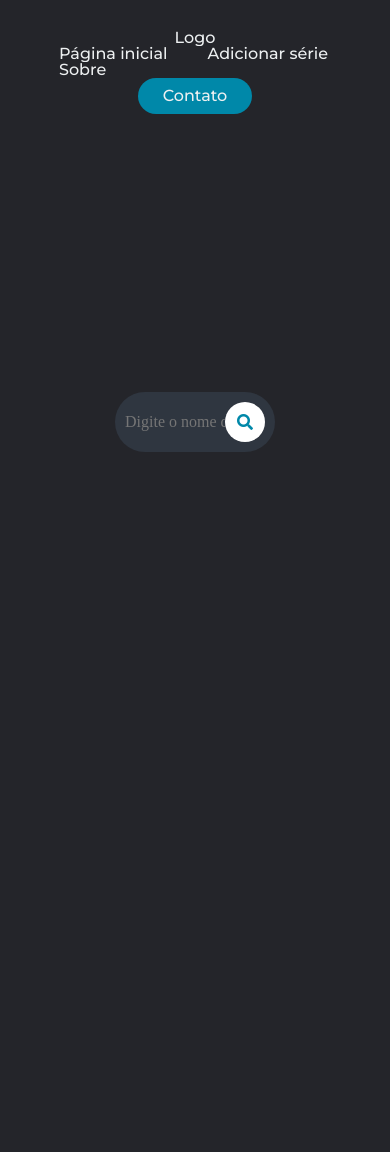
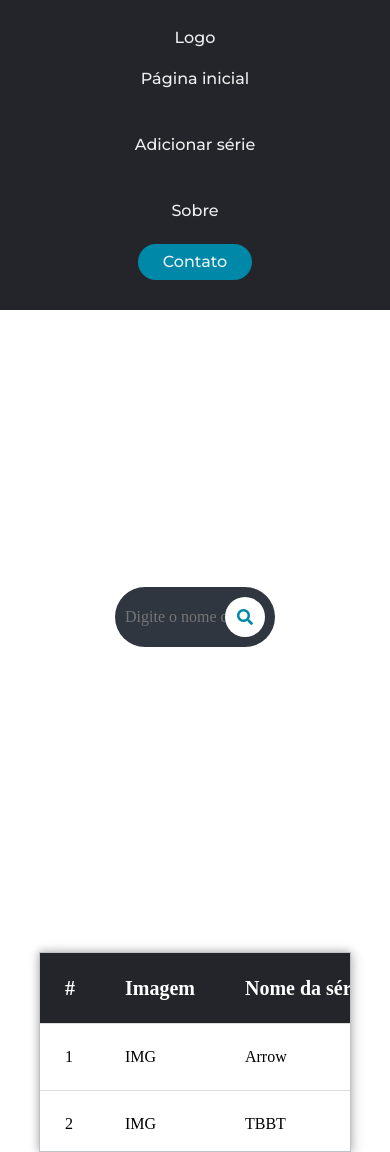
Before and after one commit to luizeduardoufg/series, a React (Create React App) app: page / in a window 390 px wide. Before the commit the page ends 844 px from the top, so only its background shows below. Built offline with nearby package versions, Linux system fonts and the light colour scheme.

Commit message:
Organized directorys and added series table

```diff
--- a/src/App.js
+++ b/src/App.js
@@ -1,30 +1,15 @@
 import './styles/App/App.css';
-import './styles/App/navbar.css';
-import './styles/App/searchbar.css';
+import Navbar from './components/Navbar/Navbar';
+import Searchbar from './components/Searchbar/Searchbar';
+import SeriesTable from './components/SeriesTable/SeriesTable';
 
 function App() {
   return (
-    <div>
-      <header>
-        {/* <img className="logo" src="images/logo.svg" alt="logo" /> */}
-        <div className="logo">Logo</div>
-        <nav>
-          <ul className="nav__links">
-            <li><a href="/">Página inicial</a></li>
-            <li><a href="/">Adicionar série</a></li>
-            <li><a href="/">Sobre</a></li>
-          </ul>
-        </nav>
-        <a className="cta" href="/"><button>Contato</button></a>
-      </header>
-
+    <div className="body">
+      <Navbar />
       <main>
-        <div className="search_box">
-          <input className="search_box__search_txt" type="text" name="" placeholder="Digite o nome da série..." />
-          <a className="search_box__search_btn" href="/">
-            <i class="fas fa-search"></i>
-          </a>
-        </div>
+        <Searchbar />
+        <SeriesTable />
       </main>
     </div>
   );
--- /dev/null
+++ b/src/components/Navbar/Navbar.js
@@ -0,0 +1,18 @@
+import './navbar.css';
+
+export default function Navbar() {
+  return (
+    <header>
+      {/* <img className="logo" src="images/logo.svg" alt="logo" /> */}
+      <div className="logo">Logo</div>
+      <nav>
+        <ul className="nav__links">
+          <li><a href="/">Página inicial</a></li>
+          <li><a href="/">Adicionar série</a></li>
+          <li><a href="/">Sobre</a></li>
+        </ul>
+      </nav>
+      <a className="cta" href="/"><button>Contato</button></a>
+    </header>
+  );
+}
--- a/src/styles/App/navbar.css
+++ b/src/components/Navbar/navbar.css
@@ -32,7 +32,8 @@ header {
 
 .nav__links li a:hover {
   color: #0088a9;
-  padding: 9px 25px;
+  padding: 9px 5px;
+  margin: -5px;
   border-radius: 50px;
   background-color: white;
   transition: all 0.3s ease 0s;
@@ -42,6 +43,7 @@ header button {
   padding: 9px 25px;
   background-color: rgba(0, 136, 169, 1);
   border: none;
+  outline: none;
   border-radius: 50px;
   cursor: pointer;
   transition: all 0.3s ease 0s;
@@ -57,7 +59,9 @@ header button:hover {
     flex-flow: column;
   }
 
-  .nav__links {
+  .nav__links li {
     display: block;
+    padding: 25px;
+    text-align: center;
   }
 }
--- /dev/null
+++ b/src/components/Searchbar/Searchbar.js
@@ -0,0 +1,14 @@
+import './searchbar.css';
+
+export default function Searchbar() {
+  return (
+    <form>
+      <div className="search_box">
+        <input className="search_box__search_txt" type="text" name="" placeholder="Digite o nome da série..." />
+        <a className="search_box__search_btn" href="/">
+          <i class="fas fa-search"></i>
+        </a>
+      </div>
+    </form>
+  );
+}
--- a/src/styles/App/searchbar.css
+++ b/src/components/Searchbar/searchbar.css
@@ -9,17 +9,17 @@
   padding: 10px;
 }
 
-.search_box:hover > .search_box__search_txt {
+.search_box:hover>.search_box__search_txt {
   width: 240px;
   padding: 0 6px;
 }
 
-.search_box:hover > .search_box__search_btn {
+.search_box:hover>.search_box__search_btn {
   background: white;
 }
 
 .search_box__search_btn {
-  color: rgba(0, 136, 169, 1);
+  color: #0088a9;
   float: right;
   width: 40px;
   height: 40px;
@@ -30,7 +30,7 @@
   transition: 0.4s;
 }
 
-.search_box__search_btn > i {
+.search_box__search_btn>i {
   background: none;
 }
 
@@ -38,7 +38,7 @@
   border: none;
   background: none;
   outline: none;
-  float:left;
+  float: left;
   padding: 0;
   color: white;
   font-size: 16px;
@@ -47,11 +47,22 @@
   width: 0;
 }
 
+@media screen and (max-width: 730px) {
+  .search_box {
+    margin: 40% 0;
+  }
+}
+
 @media screen and (max-width: 500px) {
+  .search_box {
+    margin-top: 50%;
+  }
   .search_box__search_txt {
     width: 100px;
   }
-
+  .search_box:hover>.search_box__search_txt {
+    width: 100px;
+  }
   .search_box__search_btn {
     background: white;
   }
--- /dev/null
+++ b/src/components/SeriesTable/SeriesTable.js
@@ -0,0 +1,49 @@
+import './seriestable.css';
+
+export default function SeriesTable() {
+  return (
+    <table>
+      <thead>
+        <tr id="table__thead___header">
+          <th>#</th>
+          <th>Imagem</th>
+          <th>Nome da série</th>
+          <th>Episódios</th>
+        </tr>
+      </thead>
+
+      <tbody>
+        <tr>
+          <td>1</td>
+          <td>IMG</td>
+          <td>Arrow</td>
+          <td>24</td>
+        </tr>
+        <tr>
+          <td>2</td>
+          <td>IMG</td>
+          <td>TBBT</td>
+          <td>24</td>
+        </tr>
+        <tr>
+          <td>3</td>
+          <td>IMG</td>
+          <td>Greys</td>
+          <td>24</td>
+        </tr>
+        <tr>
+          <td>3</td>
+          <td>IMG</td>
+          <td>Greys</td>
+          <td>24</td>
+        </tr>
+        <tr>
+          <td>3</td>
+          <td>IMG</td>
+          <td>Greys</td>
+          <td>24</td>
+        </tr>
+      </tbody>
+    </table>
+  );
+}
--- /dev/null
+++ b/src/components/SeriesTable/seriestable.css
@@ -0,0 +1,55 @@
+table {
+  position: absolute;
+  left: 50%;
+  top: 120%;
+  transform: translate(-50%, -50%);
+  border-collapse: collapse;
+  width: 1050px;
+  height: 200px;
+  border: 1px solid #bdc3c7;
+  box-shadow: 2px 2px 12px rgba(0, 0, 0, 0.2), -1px -1px 8px rgba(0, 0, 0, 0.2);
+}
+
+tr {
+  transition: all .2s ease-in;
+  cursor: pointer;
+}
+
+tr:hover {
+  background-color: #f5f5f5;
+  transform: scale(1.02);
+  box-shadow: 2px 2px 12px rgba(0, 0, 0, 0.2), -1px -1px 8px rgba(0, 0, 0, 0.2);
+}
+
+th, td {
+  padding: 25px;
+  text-align: left;
+  border-bottom: 1px solid #ddd;
+}
+
+#table__thead___header {
+  background-color: #24252a;
+  color: white;
+  font-weight: bold;
+  font-size: 20px;
+}
+
+@media only screen and (max-width: 1050px) {
+  table {
+    width: 80%;
+  }
+}
+
+@media only screen and (max-width: 730px) {
+  table {
+    margin-top: 10%;
+  }
+}
+
+@media only screen and (max-width: 508px) {
+  table {
+    display: block;
+    overflow-x: auto;
+    white-space: nowrap;
+  }
+}
--- a/src/styles/App/App.css
+++ b/src/styles/App/App.css
@@ -4,5 +4,8 @@
   box-sizing: border-box;
   margin: 0;
   padding: 0;
+}
+
+.body {
   background: #24252a; /*https://www.canva.com/colors/color-palettes/window-tide/*/
 }
```
